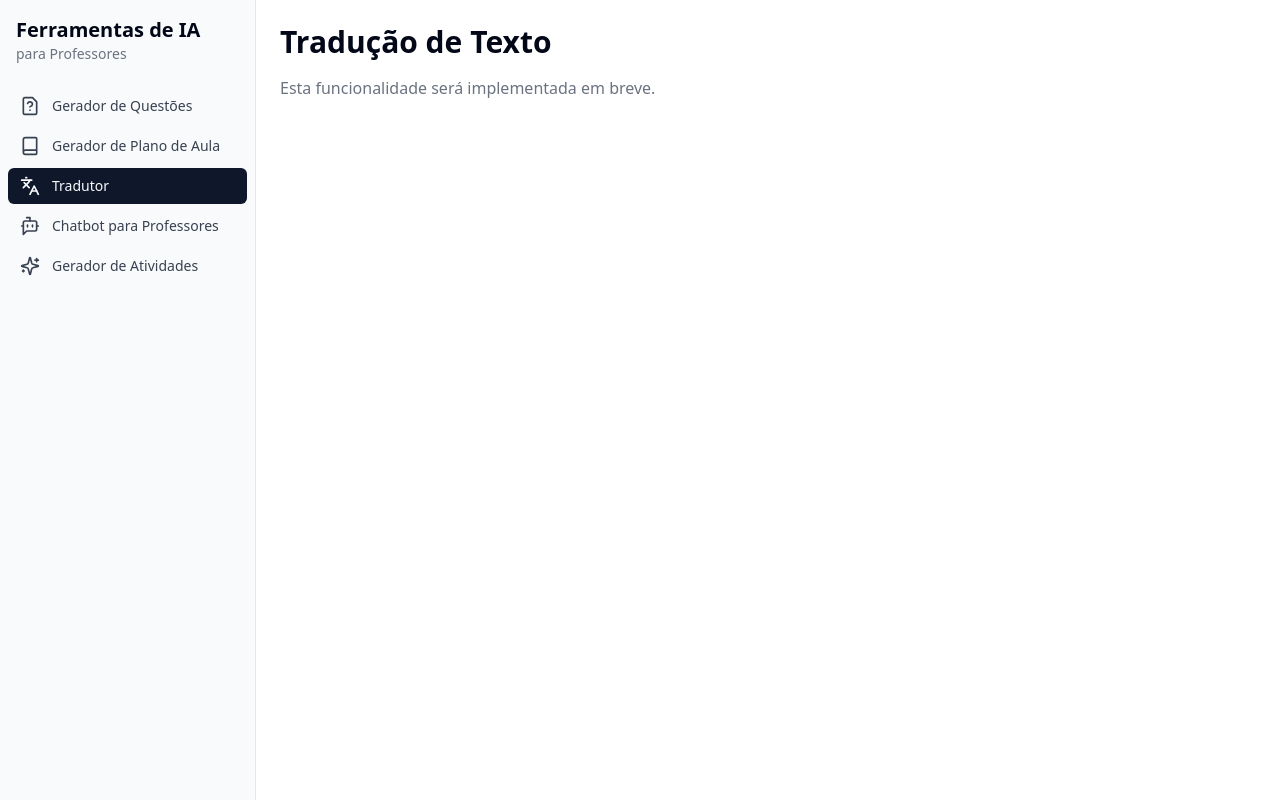
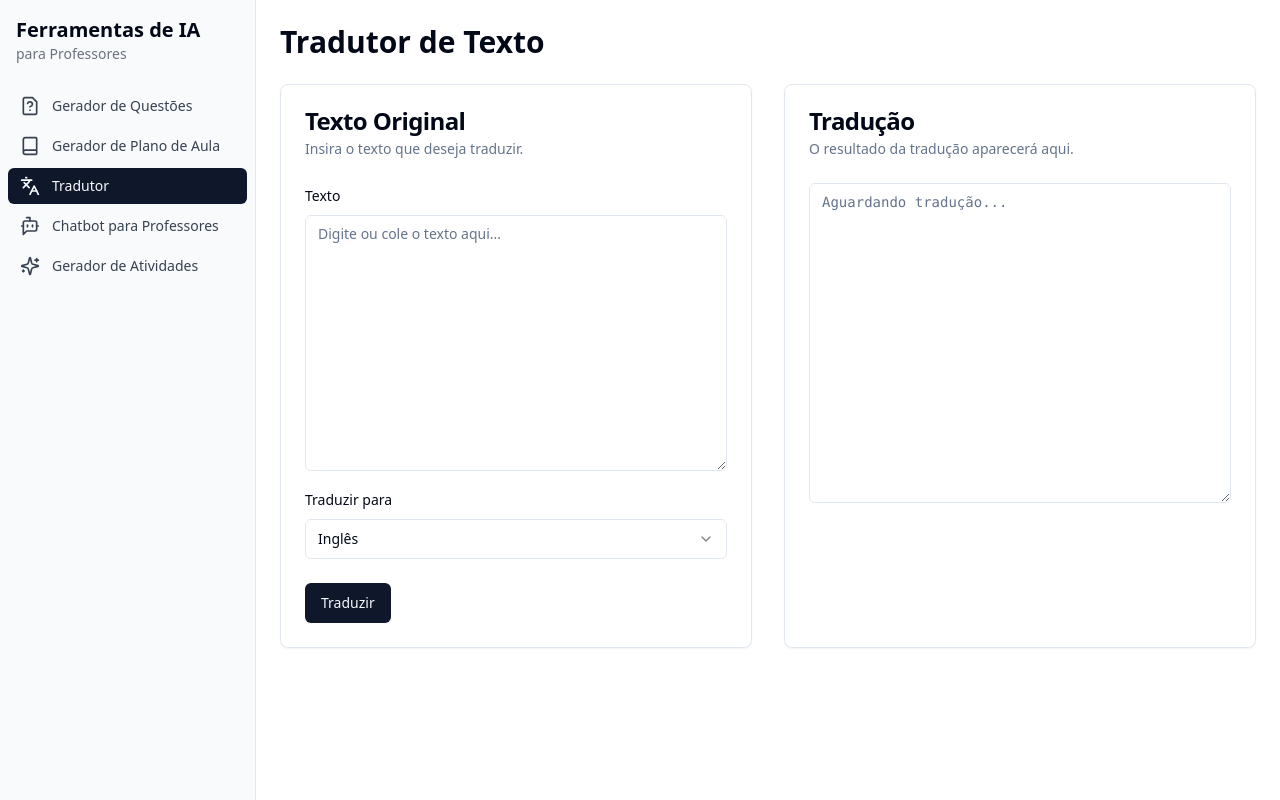
Before and after one commit to tyyyrvid-a11y/ProfessorAI, a React (Vite) app: page /translator in a window 1280 px wide. Built offline with nearby package versions, Linux system fonts and the light colour scheme.

Commit message:
[dyad] Implemented the Translator feature - wrote 1 file(s)

```diff
--- a/src/pages/Translator.tsx
+++ b/src/pages/Translator.tsx
@@ -1,8 +1,112 @@
+import { useState } from "react";
+import { Button } from "@/components/ui/button";
+import { Card, CardContent, CardDescription, CardFooter, CardHeader, CardTitle } from "@/components/ui/card";
+import { Label } from "@/components/ui/label";
+import { Select, SelectContent, SelectItem, SelectTrigger, SelectValue } from "@/components/ui/select";
+import { Textarea } from "@/components/ui/textarea";
+import { getGroqCompletion } from "@/lib/groq";
+import { showError } from "@/utils/toast";
+import { LoaderCircle } from "lucide-react";
+
 const Translator = () => {
+  const [loading, setLoading] = useState(false);
+  const [result, setResult] = useState("");
+  const [formData, setFormData] = useState({
+    text: "",
+    targetLanguage: "Inglês",
+  });
+
+  const handleChange = (e: React.ChangeEvent<HTMLTextAreaElement>) => {
+    const { id, value } = e.target;
+    setFormData((prev) => ({ ...prev, [id]: value }));
+  };
+
+  const handleSelectChange = (id: string, value: string) => {
+    setFormData((prev) => ({ ...prev, [id]: value }));
+  };
+
+  const handleSubmit = async (e: React.FormEvent) => {
+    e.preventDefault();
+    if (!formData.text) {
+      showError("Por favor, insira um texto para traduzir.");
+      return;
+    }
+    setLoading(true);
+    setResult("");
+
+    const prompt = `Traduza o seguinte texto para ${formData.targetLanguage}. Retorne apenas o texto traduzido, sem nenhuma explicação ou formatação adicional:\n\n"${formData.text}"`;
+
+    try {
+      const completion = await getGroqCompletion(prompt);
+      setResult(completion);
+    } catch (error) {
+      showError("Falha ao traduzir o texto.");
+    } finally {
+      setLoading(false);
+    }
+  };
+
   return (
-    <div>
-      <h1 className="text-3xl font-bold">Tradução de Texto</h1>
-      <p className="mt-4 text-gray-500">Esta funcionalidade será implementada em breve.</p>
+    <div className="space-y-6">
+      <h1 className="text-3xl font-bold">Tradutor de Texto</h1>
+      <div className="grid grid-cols-1 gap-8 md:grid-cols-2">
+        <Card>
+          <form onSubmit={handleSubmit}>
+            <CardHeader>
+              <CardTitle>Texto Original</CardTitle>
+              <CardDescription>Insira o texto que deseja traduzir.</CardDescription>
+            </CardHeader>
+            <CardContent className="space-y-4">
+              <div className="space-y-2">
+                <Label htmlFor="text">Texto</Label>
+                <Textarea
+                  id="text"
+                  placeholder="Digite ou cole o texto aqui..."
+                  className="h-64 min-h-[200px]"
+                  value={formData.text}
+                  onChange={handleChange}
+                  required
+                />
+              </div>
+              <div className="space-y-2">
+                <Label htmlFor="targetLanguage">Traduzir para</Label>
+                <Select value={formData.targetLanguage} onValueChange={(value) => handleSelectChange("targetLanguage", value)}>
+                  <SelectTrigger>
+                    <SelectValue placeholder="Selecione o idioma" />
+                  </SelectTrigger>
+                  <SelectContent>
+                    <SelectItem value="Inglês">Inglês</SelectItem>
+                    <SelectItem value="Espanhol">Espanhol</SelectItem>
+                    <SelectItem value="Francês">Francês</SelectItem>
+                    <SelectItem value="Alemão">Alemão</SelectItem>
+                    <SelectItem value="Português (Brasil)">Português (Brasil)</SelectItem>
+                  </SelectContent>
+                </Select>
+              </div>
+            </CardContent>
+            <CardFooter>
+              <Button type="submit" disabled={loading}>
+                {loading && <LoaderCircle className="mr-2 h-4 w-4 animate-spin" />}
+                Traduzir
+              </Button>
+            </CardFooter>
+          </form>
+        </Card>
+        <Card>
+          <CardHeader>
+            <CardTitle>Tradução</CardTitle>
+            <CardDescription>O resultado da tradução aparecerá aqui.</CardDescription>
+          </CardHeader>
+          <CardContent>
+            <Textarea
+              className="h-80 min-h-[200px] font-mono text-sm"
+              placeholder="Aguardando tradução..."
+              value={result}
+              readOnly
+            />
+          </CardContent>
+        </Card>
+      </div>
     </div>
   );
 };
```
